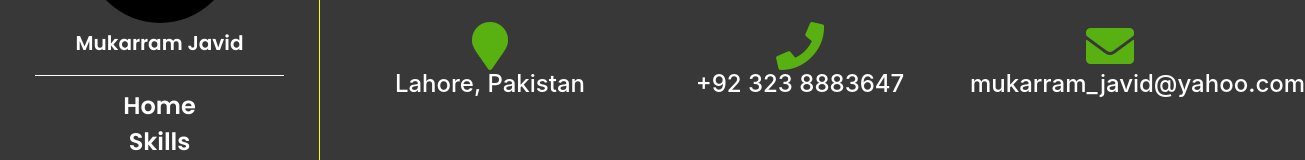
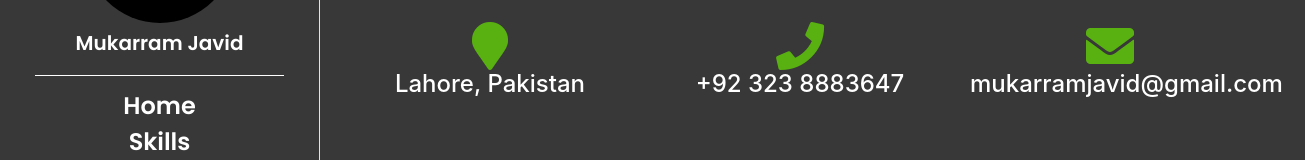
Before and after one commit to mukarramjavid/mukarram_portfolio, a React (Create React App) app: page /contact in a window 1280 px wide. Shown: the part 227-387 px from the top of the page, 1305 px wide, since content can reach past the window. Built offline with nearby package versions, Linux system fonts and the light colour scheme.

Commit message:
Update email

```diff
--- a/src/Components/Contact.js
+++ b/src/Components/Contact.js
@@ -20,7 +20,7 @@ export default function Contact() {
           </Col>
           <Col xs={12} md={4} sm={4}>
             <i class="fas fa-envelope i-color fa-3x" aria-hidden="true"></i>
-            <h4>mukarram_javid@yahoo.com</h4>
+            <h4>mukarramjavid@gmail.com</h4>
           </Col>
         </Row>
       </Container>
```
